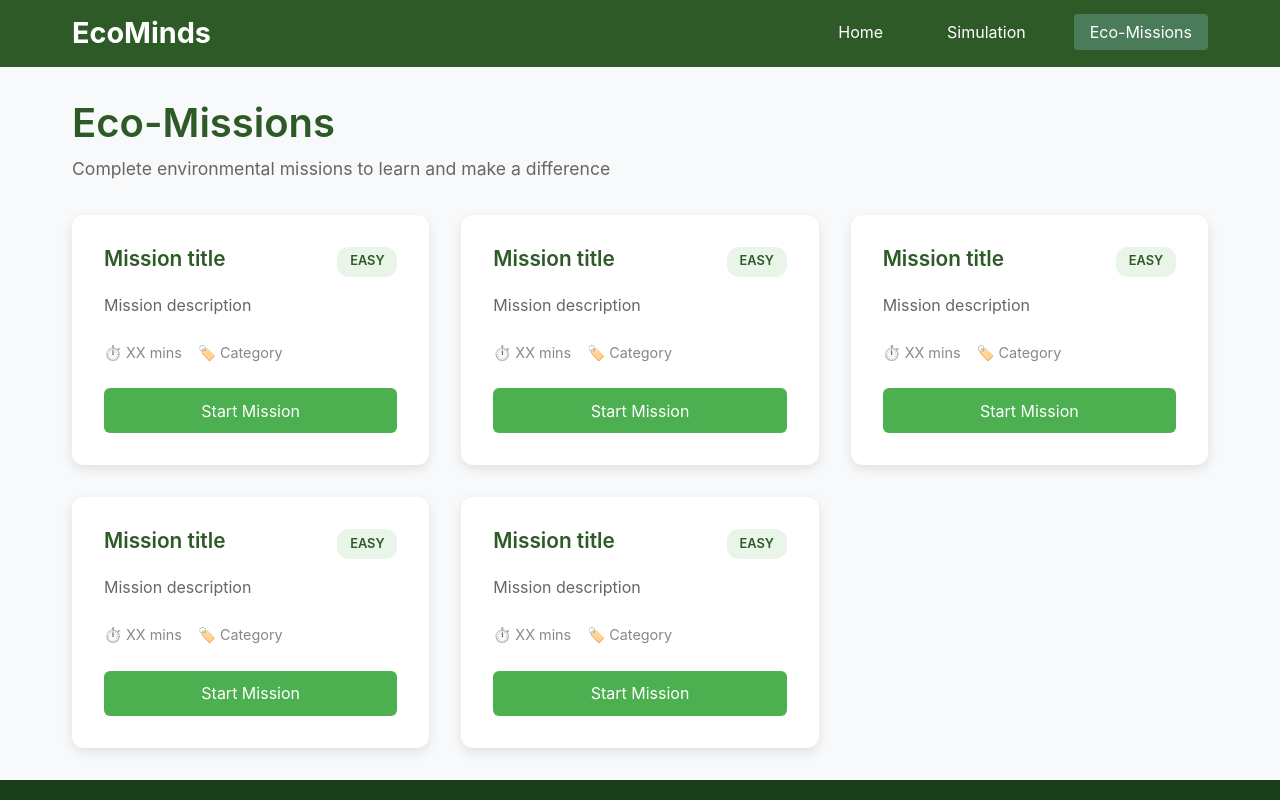
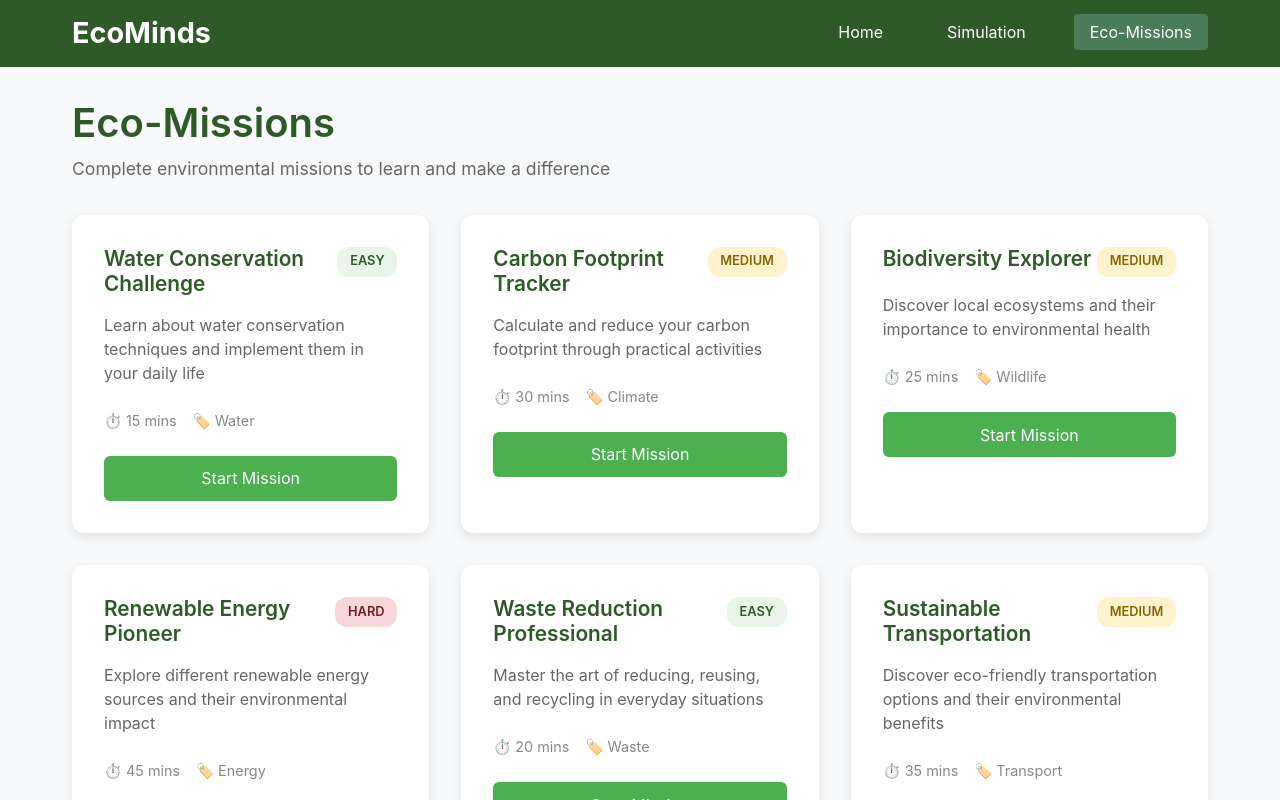
Before and after one commit to jakopo-webdev/ecominds, an Angular app: page /eco-missions in a window 1280 px wide. Shown: the top 800 px of the page. Built offline with nearby package versions, Linux system fonts and the light colour scheme.

Commit message:
eco missions restored

```diff
--- a/src/app/components/eco-missions/eco-missions.component.ts
+++ b/src/app/components/eco-missions/eco-missions.component.ts
@@ -54,43 +54,57 @@ export class EcoMissionsComponent {
   missions: Mission[] = [
     {
       id: 1,
-      title: "Mission title",
-      description: "Mission description",
+      title: "Water Conservation Challenge",
+      description:
+        "Learn about water conservation techniques and implement them in your daily life",
       difficulty: "Easy",
-      duration: "XX mins",
-      category: "Category",
+      duration: "15 mins",
+      category: "Water",
     },
     {
       id: 2,
-      title: "Mission title",
-      description: "Mission description",
-      difficulty: "Easy",
-      duration: "XX mins",
-      category: "Category",
+      title: "Carbon Footprint Tracker",
+      description:
+        "Calculate and reduce your carbon footprint through practical activities",
+      difficulty: "Medium",
+      duration: "30 mins",
+      category: "Climate",
     },
     {
       id: 3,
-      title: "Mission title",
-      description: "Mission description",
-      difficulty: "Easy",
-      duration: "XX mins",
-      category: "Category",
+      title: "Biodiversity Explorer",
+      description:
+        "Discover local ecosystems and their importance to environmental health",
+      difficulty: "Medium",
+      duration: "25 mins",
+      category: "Wildlife",
     },
     {
       id: 4,
-      title: "Mission title",
-      description: "Mission description",
-      difficulty: "Easy",
-      duration: "XX mins",
-      category: "Category",
+      title: "Renewable Energy Pioneer",
+      description:
+        "Explore different renewable energy sources and their environmental impact",
+      difficulty: "Hard",
+      duration: "45 mins",
+      category: "Energy",
     },
     {
       id: 5,
-      title: "Mission title",
-      description: "Mission description",
+      title: "Waste Reduction Professional",
+      description:
+        "Master the art of reducing, reusing, and recycling in everyday situations",
       difficulty: "Easy",
-      duration: "XX mins",
-      category: "Category",
+      duration: "20 mins",
+      category: "Waste",
+    },
+    {
+      id: 6,
+      title: "Sustainable Transportation",
+      description:
+        "Discover eco-friendly transportation options and their environmental benefits",
+      difficulty: "Medium",
+      duration: "35 mins",
+      category: "Transport",
     },
   ];
 }
```
